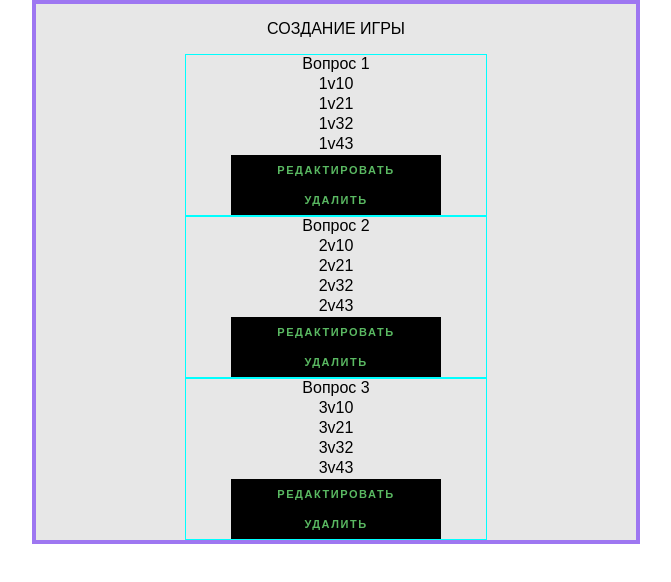
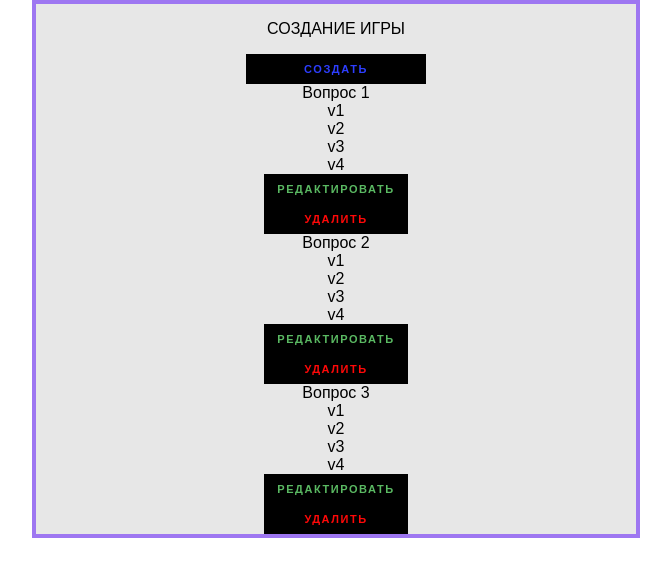
Before and after one commit to Kahoot-bootcamp4/kahootProject, a React (Create React App) app in the folder kahoot-project/: page / in a window 1280 px wide. Shown: the top 582 px of the page, without its empty margins (304-975 px from the left). Built offline with nearby package versions, Linux system fonts and the light colour scheme.

Commit message:
govnokod-but work

```diff
--- a/kahoot-project/src/components/admin_create_game/index.js
+++ b/kahoot-project/src/components/admin_create_game/index.js
@@ -1,11 +1,36 @@
 import React, { Component } from 'react';
-
-
 import { Button } from "../UI/index"
-import "./index.css";
 import styled from 'styled-components';
 
 
+const Wrapper = styled.div`
+    width: 600px;
+    height: 100%;
+    margin: auto;
+    border: #9e77f1 4px solid;
+    background-color: #e7e7e7;
+    display: flex;
+    flex-direction: column;
+    justify-content: center;
+    align-items: center;
+
+`;
+const box = styled.div `
+    height: 100%;
+    width: 300px;
+    background-color: #e7e7e7;
+    display: flex;
+
+    align-items: center;
+    flex-direction: column;
+    border: aqua 1px solid;
+`;
+
+const text = styled.div `
+    height: 20px;
+    width: 100px;
+    background-color: #e7e7e7;
+`;
 
 class Create extends Component {
     constructor(props){
@@ -14,81 +39,60 @@ class Create extends Component {
             edit: false,
         };
     }
-
     edit = () => {
         this.setState ({edit: true});
     };
+
+    createBlock = () => {
+
+        this.props.createBlock()
+    };
+
     remove = () => {
-        // alert ("Нажата кнопка удалить");
+
         this.props.deletBlock(this.props.index)
     };
     save = () => {
         this.props.updateQuestion (this.refs.newTxt0.value, this.props.index);
-        // this.props.updateAnswers1 (this.refs.`${answer}`.value, this.props.index);
+        this.props.updateAnswers1 (this.refs.newTxt1.value, this.props.index);
+        this.props.updateAnswers2 (this.refs.newTxt2.value, this.props.index);
+        this.props.updateAnswers3 (this.refs.newTxt3.value, this.props.index);
+        this.props.updateAnswers4 (this.refs.newTxt4.value, this.props.index);
+        this.setState ({edit: false})
 
-        // this.props.updateAnswers2 (this.refs.newTxt2.value, this.props.index);
-        // this.props.updateAnswers3 (this.refs.newTxt3.value, this.props.index);
-        // this.props.updateAnswers4 (this.refs.newTxt4.value, this.props.index);
-
-        this.props.toggle (this.props.index, this.props.j);
-        this.setState ({edit: false})
     };
 
     rendNorm = () => {
         return (
-            <div className="box">
+            <div>
                 <div className="text">{this.props.children[0]}</div>
-                {this.props.children[1].map((answer) => {
-                    return (<div className="text">{answer}</div>)
-                })}
+                <div className="text">{this.props.children[1]}</div>
+                <div className="text">{this.props.children[2]}</div>
+                <div className="text">{this.props.children[3]}</div>
+                <div className="text">{this.props.children[4]}</div>
+                <Button height="30" width="70" onClick={this.edit} >Редактировать</Button>
+                <Button height="30" width="70" color="#ff0808" onClick={this.remove} >Удалить</Button>
+            </div>
 
-                {/*<div className="text">{this.props.children[1]}</div>*/}
-                {/*<div className="text">{this.props.children[2]}</div>*/}
-                {/*<div className="text">{this.props.children[3]}</div>*/}
-                {/*<div className="text">{this.props.children[4]}</div>*/}
 
-                <Button height="30" width="70" onClick={this.edit} >Редактировать</Button>
-                <Button height="30" width="70" onClick={this.remove} >Удалить</Button>
-            </div>
         );
     };
 
+
     rendEdit = () => {
         return (
-            <div className="box">
+            <div>
+                <textarea ref="newTxt0" defaultValue={this.props.children[0]}></textarea><br/>
 
-                <textarea ref="newTxt0" defaultValue={this.props.children[0]}></textarea>
+                <textarea ref="newTxt1" defaultValue={this.props.children[1]}></textarea><br/>
 
-                <div>
-                    {this.props.children[1].map((answer, j) => {
-                        return (
-                        <div>
-                            <textarea ref={answer} defaultValue={answer}/>
-                            <input type="checkbox" onClick={this.props.toggle} />
-                        </div>
-                        )
-                    })}
-                </div>
+                <textarea ref="newTxt2" defaultValue={this.props.children[2]}></textarea><br/>
 
+                <textarea ref="newTxt3" defaultValue={this.props.children[3]}></textarea><br/>
 
+                <textarea ref="newTxt4" defaultValue={this.props.children[4]}></textarea><br/>
 
-                {/*<div>*/}
-                    {/*<input type="checkbox" onClick={this.toggle} />*/}
-                    {/*<textarea ref="newTxt1" defaultValue={this.props.children[1]}></textarea>*/}
-                {/*</div>*/}
-                {/*<div>*/}
-                    {/*<input type="checkbox" onClick={this.toggle} />*/}
-                    {/*<textarea ref="newTxt2" defaultValue={this.props.children[2]}></textarea>*/}
-                {/*</div>*/}
-                {/*<div>*/}
-                    {/*<input type="checkbox" onClick={this.toggle} />*/}
-                    {/*<textarea ref="newTxt3" defaultValue={this.props.children[3]}></textarea>*/}
-                {/*</div>*/}
-                {/*<div>*/}
-                    {/*<input type="checkbox" onClick={this.toggle} />*/}
-                    {/*<textarea ref="newTxt4" defaultValue={this.props.children[4]}></textarea>*/}
-                {/*</div>*/}
-                <Button onClick={this.save} >Сохранить</Button>
+                <Button height="30" width="70" color="#5ab962" onClick={this.save} >Сохранить</Button>
             </div>
         );
     };
@@ -102,22 +106,6 @@ class Create extends Component {
     }
 }
 
-
-
-const Wrapper = styled.div`
-    width: 600px;
-
-    margin: auto;
-    border: #9e77f1 4px solid;
-    background-color: #e7e7e7;
-    display: flex;
-    flex-direction: column;
-    justify-content: center;
-    align-items: center;
-
-`;
-
-
 class AdminCreateGame extends Component {
 
     constructor(props){
@@ -126,27 +114,24 @@ class AdminCreateGame extends Component {
             games: [
                 { question:"Вопрос 1",
                     answers:[
-                        {var:"1v1",correct: false},
-                        {var:"1v2",correct: false},
-                        {var:"1v3",correct: false},
-                        {var:"1v4",correct: false}
-                            ]
+                        {var1:"v1",correct: true},
+                        {var2:"v2",correct: false},
+                        {var3:"v3",correct: false} ,
+                        {var4:"v4",correct: false}]
                 },
                 { question:"Вопрос 2",
                     answers:[
-                        {var:"2v1",correct: false},
-                        {var:"2v2",correct: false},
-                        {var:"2v3",correct: false},
-                        {var:"2v4",correct: false}
-                            ]
+                        {var1:"v1",correct: true},
+                        {var2:"v2",correct: false},
+                        {var3:"v3",correct: false} ,
+                        {var4:"v4",correct: false}]
                 },
                 { question:"Вопрос 3",
                     answers:[
-                        {var:"3v1",correct: false},
-                        {var:"3v2",correct: false},
-                        {var:"3v3",correct: false},
-                        {var:"3v4",correct: false}
-                            ]
+                        {var1:"v1",correct: true},
+                        {var2:"v2",correct: false},
+                        {var3:"v3",correct: false} ,
+                        {var4:"v4",correct: false}]
                 }
             ]
         };
@@ -157,37 +142,45 @@ class AdminCreateGame extends Component {
         questionArr.splice(i, 1);
         this.setState({games:questionArr})
     };
+
+    createBlock =() => {
+        let questionArr = this.state.games;
+        questionArr.push(
+            { question:"Вопрос",
+                answers:[
+                    {var1:"ячейка для правильного ответа",correct: true},
+                    {var2:"v",correct: false},
+                    {var3:"v",correct: false} ,
+                    {var4:"v",correct: false}]
+            }
+        );
+        this.setState({games:questionArr})
+    };
+
     updateQuestion = (text, i)=>{
         let questionArr = this.state.games;
         questionArr[i].question = text;
         this.setState({games:questionArr})
     };
-
-    updateAnswers1 = (text,i,j)=>{
+    updateAnswers1 = (text, i)=>{
         let questionArr = this.state.games;
-        questionArr[i].answers[j].var = text;
+        questionArr[i].answers[0].var1 = text;
         this.setState({games:questionArr})
     };
-
-    // updateAnswers2 = (text, i)=>{
-    //     let questionArr = this.state.games;
-    //     questionArr[i].answers[1].var2 = text;
-    //     this.setState({games:questionArr})
-    // };
-    // updateAnswers3 = (text, i)=>{
-    //     let questionArr = this.state.games;
-    //     questionArr[i].answers[2].var3 = text;
-    //     this.setState({games:questionArr})
-    // };
-    // updateAnswers4 = (text, i)=>{
-    //     let questionArr = this.state.games;
-    //     questionArr[i].answers[3].var4 = text;
-    //     this.setState({games:questionArr})
-    // };
-    toggle = (i,j) => {
-        let corrects = this.state.games;
-        corrects[i].answers[j].correct = !corrects[i].answers[j].correct ;
-        console.log(this.state)
+    updateAnswers2 = (text, i)=>{
+        let questionArr = this.state.games;
+        questionArr[i].answers[1].var2 = text;
+        this.setState({games:questionArr})
+    };
+    updateAnswers3 = (text, i)=>{
+        let questionArr = this.state.games;
+        questionArr[i].answers[2].var3 = text;
+        this.setState({games:questionArr})
+    };
+    updateAnswers4 = (text, i)=>{
+        let questionArr = this.state.games;
+        questionArr[i].answers[3].var4 = text;
+        this.setState({games:questionArr})
     };
 
 
@@ -197,41 +190,32 @@ class AdminCreateGame extends Component {
             <Wrapper>
 
                 <p>СОЗДАНИЕ ИГРЫ</p>
+                <Button height="30" width="30" color="#2D3EFF" onClick={this.createBlock} >Создать</Button>
                 {
                     this.state.games.map((item, i)=>{
                         return(
-                                <Create  index={i}
+                            <Create key={i} index={i}
                                     updateQuestion={this.updateQuestion}
                                     updateAnswers1={this.updateAnswers1}
+                                    updateAnswers2={this.updateAnswers2}
+                                    updateAnswers3={this.updateAnswers3}
+                                    updateAnswers4={this.updateAnswers4}
+                                    deletBlock={this.deletBlock}
+                                    createBlock={this.createBlock}
 
-                                        // updateAnswers2={this.updateAnswers2}
-                                        // updateAnswers3={this.updateAnswers3}
-                                        // updateAnswers4={this.updateAnswers4}
-                                        deletBlock={this.deletBlock}
-                                        toggle={this.toggle}
                             >
                                 {item.question}
-                                    { item.answers.map((answer, j)=>{
-                                        return (
-                                             answer.var+j
-                                         // console.log(answer.var)
-                                    )
-                                    }) }
-
-                                    {/*{item.answers[0].var1}*/}
-                                    {/*{item.answers[1].var2}*/}
-                                    {/*{item.answers[2].var3}*/}
-                                    {/*{item.answers[3].var4}*/}
+                                {item.answers[0].var1}
+                                {item.answers[1].var2}
+                                {item.answers[2].var3}
+                                {item.answers[3].var4}
                             </Create>
                         )
                     })
                 }
-
             </Wrapper>
-
         )
     }
-
 }
 
 export default AdminCreateGame;
```
Lines whose indentation alone changed are shown as unchanged.
